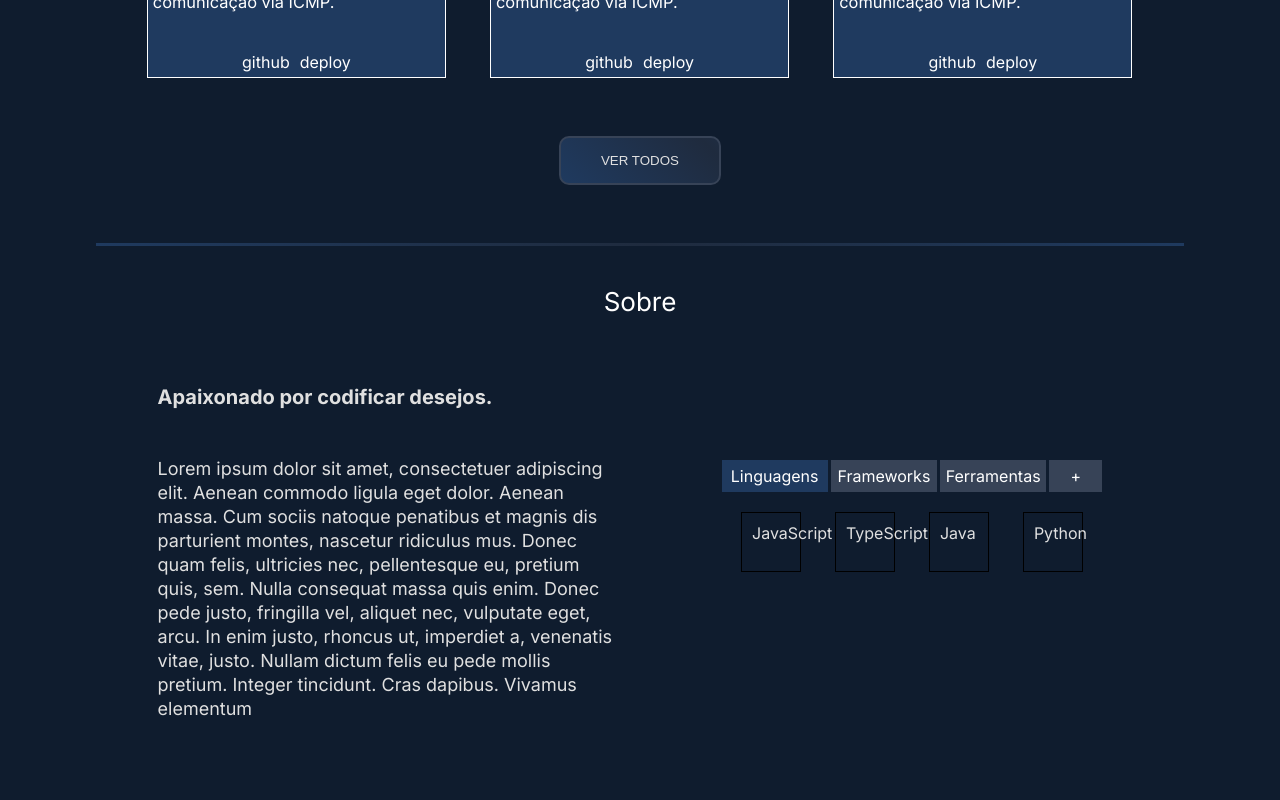
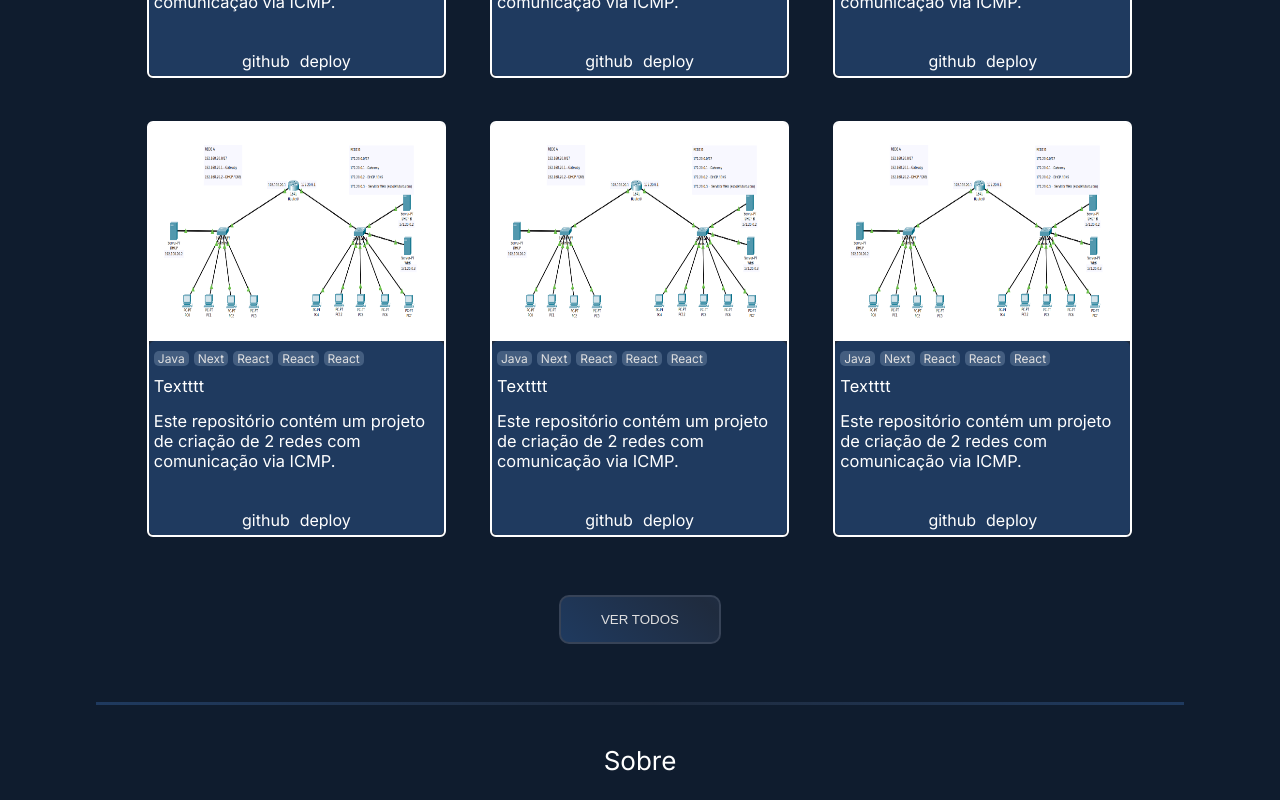
Before and after one commit to danargolo/portfolio, a Next.js app: page / in a window 1280 px wide. Shown: the part 1220-2020 px from the top of the page. Built offline with nearby package versions, Linux system fonts and the light colour scheme.

Commit message:
styles: pack of changes

```diff
--- a/src/components/About/index.jsx
+++ b/src/components/About/index.jsx
@@ -1,3 +1,4 @@
+
 import { Hr } from '../ui/Hr';
 import { Tab } from '../ui/Tab';
 import * as S from './styles'
@@ -5,7 +6,9 @@ import * as S from './styles'
 
 
 const text = "Lorem ipsum dolor sit amet, consectetuer adipiscing elit. Aenean commodo ligula eget dolor. Aenean massa. Cum sociis natoque penatibus et magnis dis parturient montes, nascetur ridiculus mus. Donec quam felis, ultricies nec, pellentesque eu, pretium quis, sem. Nulla consequat massa quis enim. Donec pede justo, fringilla vel, aliquet nec, vulputate eget, arcu. In enim justo, rhoncus ut, imperdiet a, venenatis vitae, justo. Nullam dictum felis eu pede mollis pretium. Integer tincidunt. Cras dapibus. Vivamus elementum"
+
 export const About = () => {
+
   return (
     <S.About id="about">
       <S.Text>Sobre</S.Text>
--- a/src/components/About/styles.js
+++ b/src/components/About/styles.js
@@ -17,7 +17,7 @@ export const About = styled.section`
   flex-direction: column;
   justify-content: center;
   align-items: center;
-  width: 100vw;
+  /* width: 100vw; */
   min-height: 25.625rem;
   height: fit-content;
   gap: 3rem;
--- a/src/components/Contact/styles.js
+++ b/src/components/Contact/styles.js
@@ -15,7 +15,7 @@ export const Contact = styled.section`
   flex-direction: column;
   justify-content: center;
   align-items: center;
-  width: 100vw;
+  /* width: 100vw; */
   min-height: 25.625rem;
   /* height: fit-content; */
   gap: 3rem;
--- a/src/components/ProjectsPreviews/index.jsx
+++ b/src/components/ProjectsPreviews/index.jsx
@@ -8,7 +8,7 @@ import { Slider } from '../ui/Slider';
 
 
 
-const projects = ['1','2','3'];
+const projects = ['1','2','3','1','2','3'];
 
 
 export const Projects = () => {
--- a/src/components/ProjectsPreviews/styles.js
+++ b/src/components/ProjectsPreviews/styles.js
@@ -15,7 +15,7 @@ export const Projects = styled.section`
   position: relative;
   justify-content: center;
   align-items: center;
-  width: 100vw;
+  /* width: 100vw; */
   min-height: 25.625rem;
   gap: 3rem;
   background-color: ${({theme}) => theme.colors.bg100};
--- a/src/components/ui/Card/styles.js
+++ b/src/components/ui/Card/styles.js
@@ -15,9 +15,9 @@ export const Card = styled.div`
   justify-content: center;
   width: 18.7rem;
   height: 26rem;
-  /* border-radius: 12px; */
+  border-radius: 6px;
   background-color: ${({theme}) => theme.colors.bg200};
-  border: 1px solid ${({theme}) => theme.colors.text100};
+  border: 2px solid ${({theme}) => theme.colors.text100};
   /* box-shadow: 5px 5px 10px -20px rgba(0,0,0,0.62); */
   /* box-shadow: rgba(0, 0, 0, 0.24) 0px 3px 8px; */
   scroll-snap-align: center;
@@ -41,6 +41,7 @@ export const BackgroundCard = styled.div`
   /* position: relative; */
   width: 100%;
   height: 100%;
+
   /* padding: 10px; */
   border-radius: 6px;
   /* background-color:hsla(214,50%,24%,1);
@@ -63,6 +64,7 @@ export const DetailsWrapper = styled.div`
   height: 47%;
   background-color: ${({theme}) => theme.colors.primary100};
   gap: 5px;
+  border-radius: 6px;
   /* border-radius: 5px;
   text-transform: capitalize;
   font-weight: 400;
@@ -118,6 +120,7 @@ export const Description = styled(Text)`
 `
 
 export const ImageWrapper = styled(Image)`
+  border-radius: 2px 2px 0 0;
   @media (min-width: 769px) {
     width: 100%;
   }
--- a/src/components/ui/Tab/styles.js
+++ b/src/components/ui/Tab/styles.js
@@ -10,7 +10,7 @@ export const Text = styled.p`
 
 export const Tab = styled.div`
   width: 100%;
-  margin: 2.5rem;
+  margin: 2.0rem;
 
 
   @media (min-width: 769px) {
@@ -22,6 +22,7 @@ export const Tab = styled.div`
 export const Menu = styled.ul`
   display: flex;
   gap: .2rem;
+  margin: 1rem;
   & > li {
     width: 40%;
     list-style: none;
```
